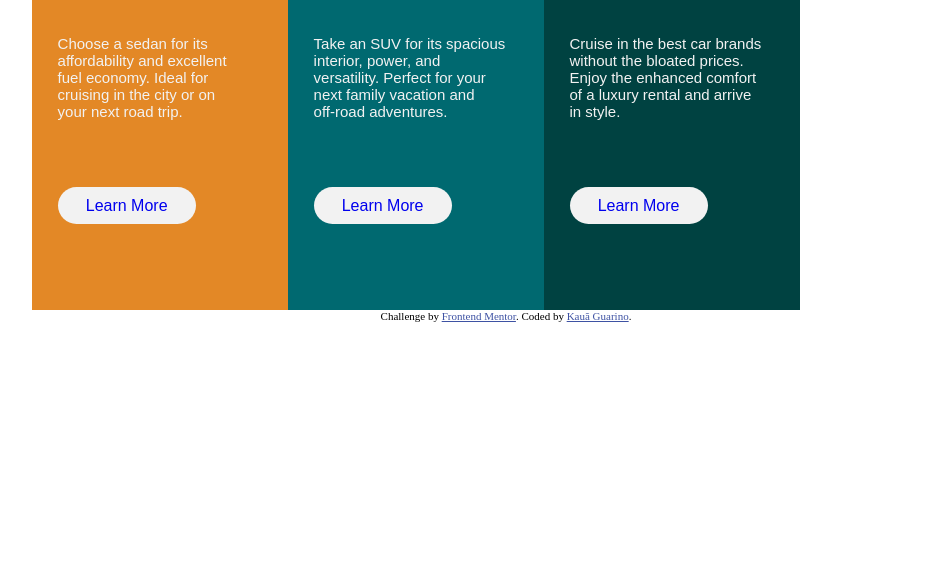
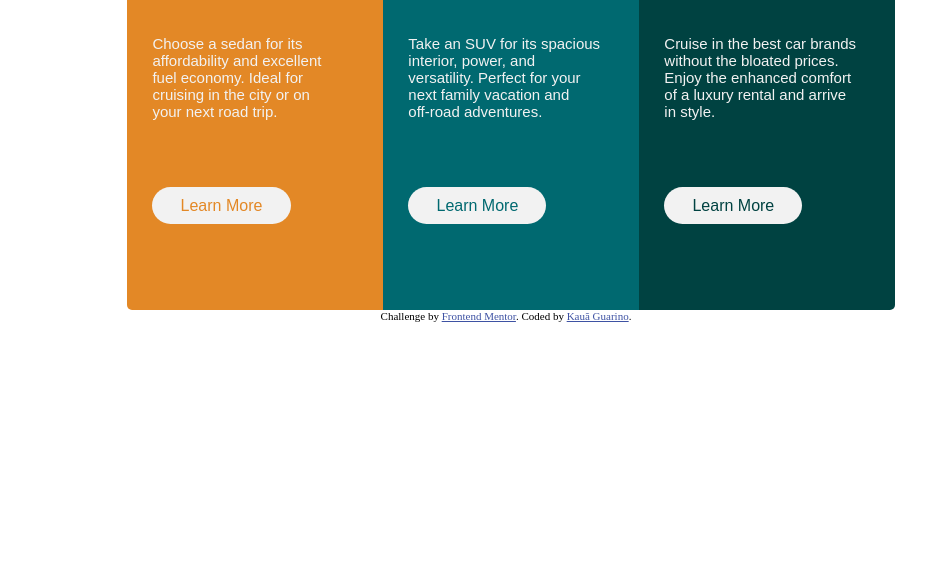
Before and after one commit to Kauaguarinogabriell/3-column-preview-card-component-main, a plain HTML site: page index.html in a window 1280 px wide. Shown: the part 221-800 px from the top of the page, without its empty margins (134-1060 px from the left). Drawn offline with Linux system fonts and the light colour scheme.

Commit message:
finished code

```diff
--- a/index.html
+++ b/index.html
@@ -16,14 +16,15 @@
     .container{
       display: flex;
       margin-top: 6%;
-      margin-left: auto;
-      margin-right: auto;
+      margin-left: 20%;
       width: 75%;
     }
     .card1{
       width: 27%;
       padding-bottom: 10%;
       background-color: hsl(31, 77%, 52%);
+      border-top-left-radius: 5px;
+      border-bottom-left-radius: 5px;
     }
     .card2{
       width: 27%;
@@ -34,6 +35,8 @@
       width: 27%;
       padding-bottom: 10%;
       background-color: hsl(179, 100%, 13%);
+      border-top-right-radius: 5px;
+      border-bottom-right-radius: 5px;
     }
     .title1, .title2, .title3{
       color: hsl(0, 0%, 95%);
@@ -46,7 +49,7 @@
       margin-bottom: 30%;
       color: hsl(0, 0%, 95%);
       font-size: 15px;
-      font-weight: 400;
+      font-weight: 500;
       font-family: 'Lexend Deca', sans-serif;
     }
     .img1, .img2, .img3{
@@ -60,6 +63,42 @@
       margin-left: 10%;
       background-color:hsl(0, 0%, 95%);
       font-family: 'Lexend Deca', sans-serif;
+    }
+    .button1{
+      color: hsl(31, 77%, 52%);
+    }
+    .button1:hover{
+      background-color: hsl(31, 77%, 52%);
+      transition: 0.3s;
+      color: hsl(0, 0%, 95%);
+      border-style: solid;
+      border-color: hsl(0, 0%, 95%);
+      font-family: 'Lexend Deca', sans-serif;
+      border-width: 1px;
+    }
+    .button2{
+      color: hsl(184, 100%, 22%);
+    }
+    .button2:hover{
+      background-color: hsl(184, 100%, 22%);
+      transition: 0.3s;
+      color: hsl(0, 0%, 95%);
+      border-style: solid;
+      border-color: hsl(0, 0%, 95%);
+      font-family: 'Lexend Deca', sans-serif;
+      border-width: 1px;
+    }
+    .button3{
+      color: hsl(179, 100%, 13%);
+    }
+    .button3:hover{
+      background-color: hsl(179, 100%, 13%);
+      transition: 0.3s;
+      color: hsl(0, 0%, 95%);
+      border-style: solid;
+      border-color: hsl(0, 0%, 95%);
+      font-family: 'Lexend Deca', sans-serif;
+      border-width: 1px;
     }
   </style>
 </head>
```
